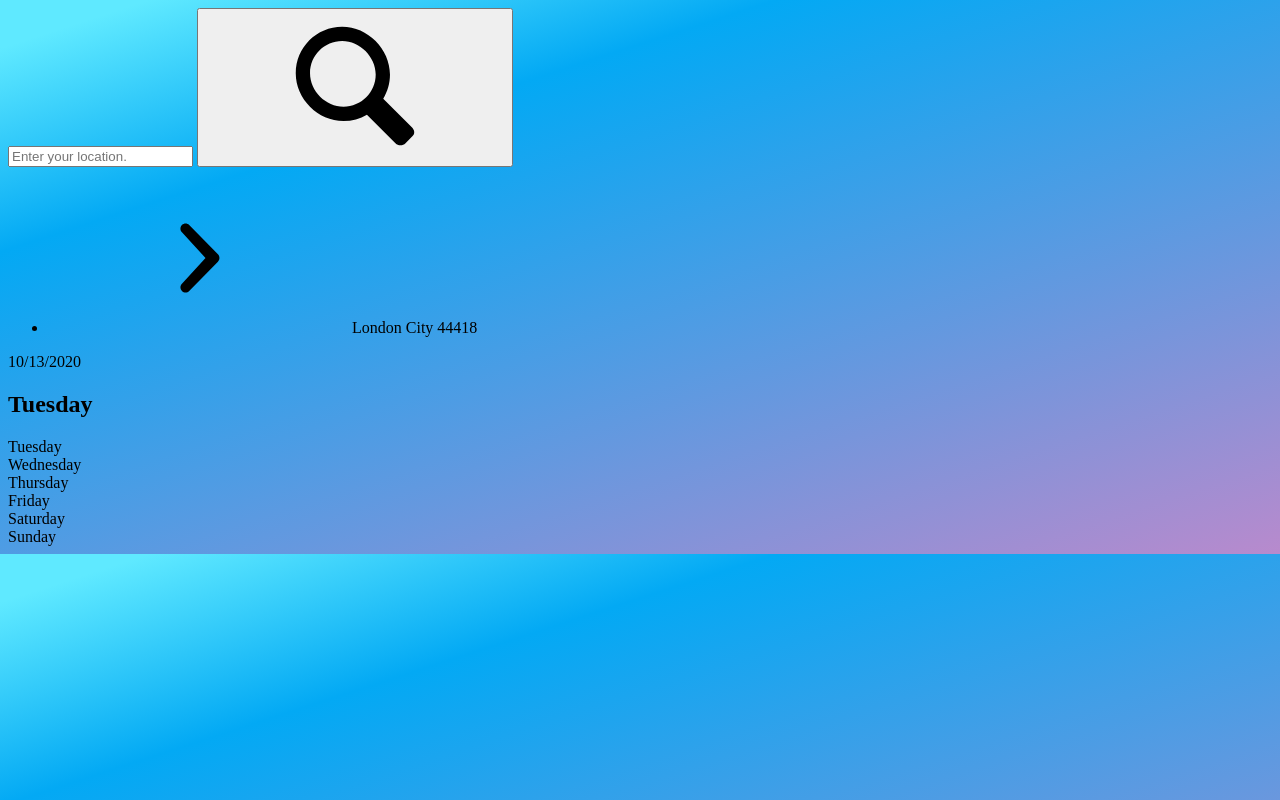
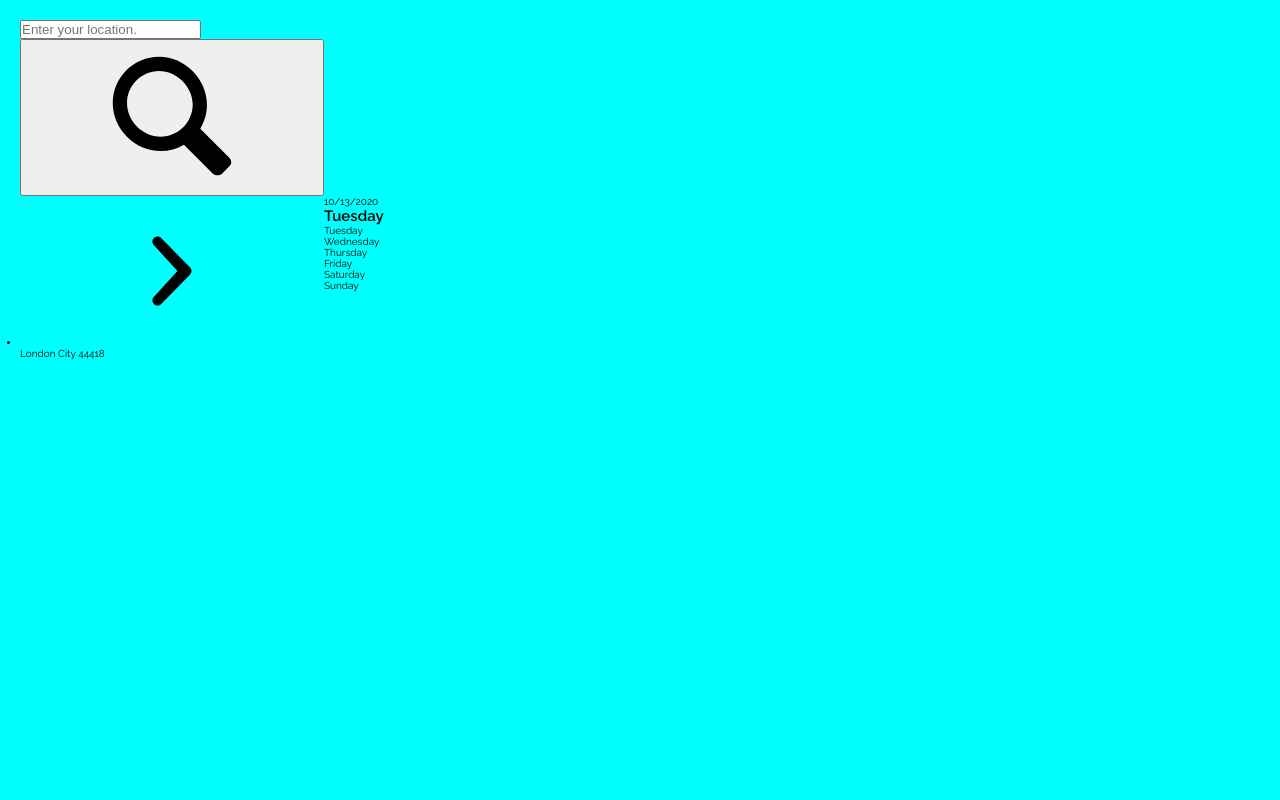
Before and after one commit to bolajiayeni/weather-app, a plain HTML site: page src/index.html in a window 1280 px wide. Drawn offline with Linux system fonts and the light colour scheme; no server answers.

Commit message:
added css grid and some css styles

```diff
--- a/src/css/style.css
+++ b/src/css/style.css
@@ -1,4 +1,43 @@
+*,
+*::before,
+*::after {
+    margin: 0;
+    padding: 0;
+    box-sizing: inherit;
+}
+
+html {
+    box-sizing: border-box;
+    font-size: 62.5%;
+}
+
 body {
     background: rgb(184,138,205);
     background: linear-gradient(342deg, rgba(184,138,205,1) 0%, rgba(3,169,244,1) 74%, rgba(95,233,255,1) 95%);
+    font-family: 'Raleway', sans-serif;
+
 }
+.content {
+    background-color: aqua;
+    width: 100%;
+    height: 100vh;
+    padding: 2rem;
+
+    display: grid;
+    grid-template-rows: 1fr 4fr 1fr;
+    grid-template-columns: 1fr 4fr;
+}
+
+.search {
+
+}
+
+.locations {
+    grid-row: 2 / 3;
+    grid-column: 1 / 2;
+}
+
+.weather {
+    grid-row: 2 / 3;
+    grid-column: 2 / 3;
+}
--- a/src/index.html
+++ b/src/index.html
@@ -5,6 +5,7 @@
     <meta charset="UTF-8">
     <meta name="viewport" content="width=device-width, initial-scale=1.0">
     <link rel="stylesheet" type="text/css" href="css/style.css">
+    <link href="https://fonts.googleapis.com/css2?family=Raleway:wght@100;200;300;400;500;600&display=swap" rel="stylesheet">
     <title>Bolaji's Weather App</title>
 
 </head>
@@ -70,14 +71,6 @@
 
     <script>
 
-async function getWeather(query) {
-            const result = await fetch(`https://cors-anywhere.herokuapp.com/https://www.metaweather.com/api/location/search/?query=${query}`);
-
-            const data = await result.json();
-            console.log(data);
-        }
-
-        getWeather('lon');
     </script>
 
 </body>
```
